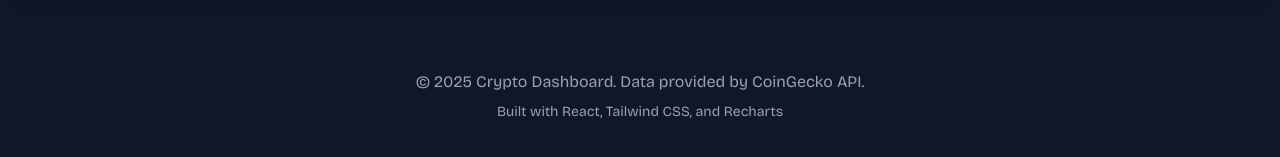
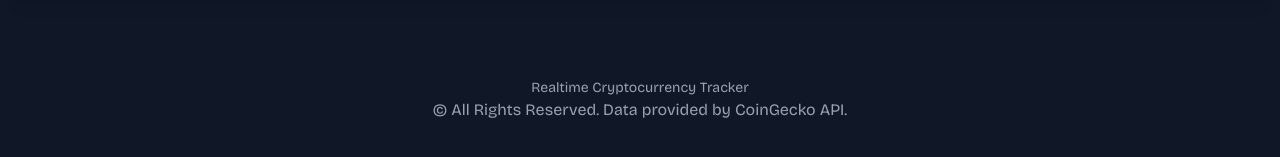
Before and after one commit to Elai5/crypto-tracker, a React (Vite) app: page / in a window 1280 px wide. Shown: the part 879-1036 px from the top of the page. Built offline with nearby package versions, Linux system fonts and the light colour scheme; no server answers.

Commit message:
update footer content for clarity and consistency

```diff
--- a/src/components/Footer.jsx
+++ b/src/components/Footer.jsx
@@ -3,10 +3,11 @@ import React from 'react';
 
 const Footer = ({ darkMode }) => (
   <footer className={`mt-12 p-6 text-center font-primary ${darkMode ? 'text-gray-400' : 'text-gray-500'}`}>
-    <p>&copy; 2025 Crypto Dashboard. Data provided by CoinGecko API.</p>
     <p className="text-sm mt-2">
-      Built with React, Tailwind CSS, and Recharts
+      Realtime Cryptocurrency Tracker
     </p>
+    <p>&copy; All Rights Reserved. Data provided by CoinGecko API.</p>
+
   </footer>
 );
 
```
